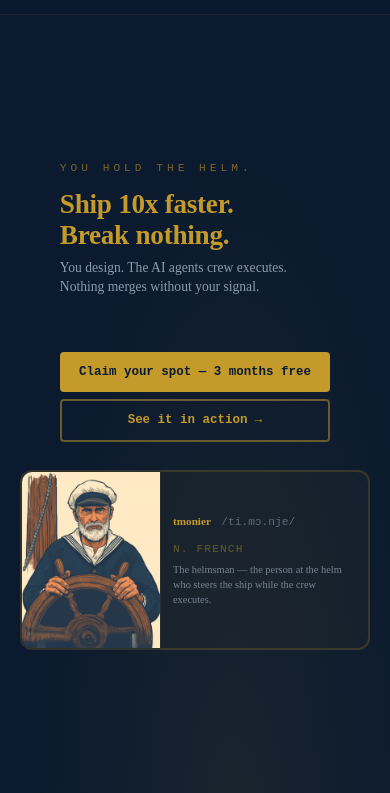
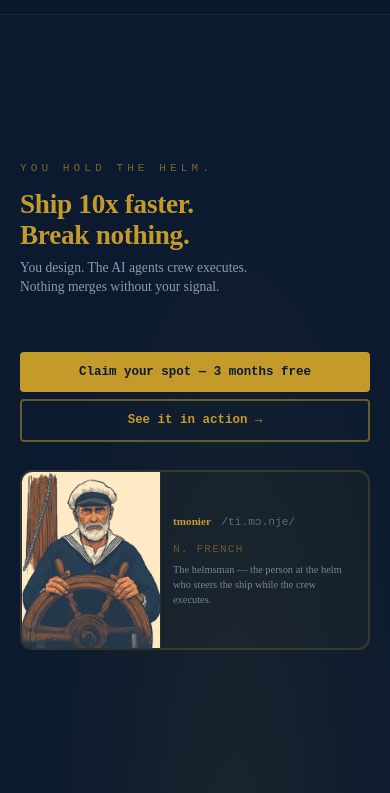
Before and after one commit to get-tmonier/vigie, an Astro site in the folder packages/landing/: page / in a window 390 px wide. Shown: the part 51-844 px from the top of the page. Built offline with nearby package versions, Linux system fonts and the light colour scheme; Astro itself is replaced by a stand-in of ours.

Commit message:
fix(landing): align hero text and mascotte width on mobile

```diff
--- a/packages/landing/src/components/Hero.astro
+++ b/packages/landing/src/components/Hero.astro
@@ -121,6 +121,7 @@ import helmsmanImg from '../assets/helmsman.png';
       gap: 1.75rem !important;
       min-height: 0 !important;
       justify-content: center !important;
+      align-items: stretch !important;
     }
 
     /* Text block — natural size, no grow */
```
